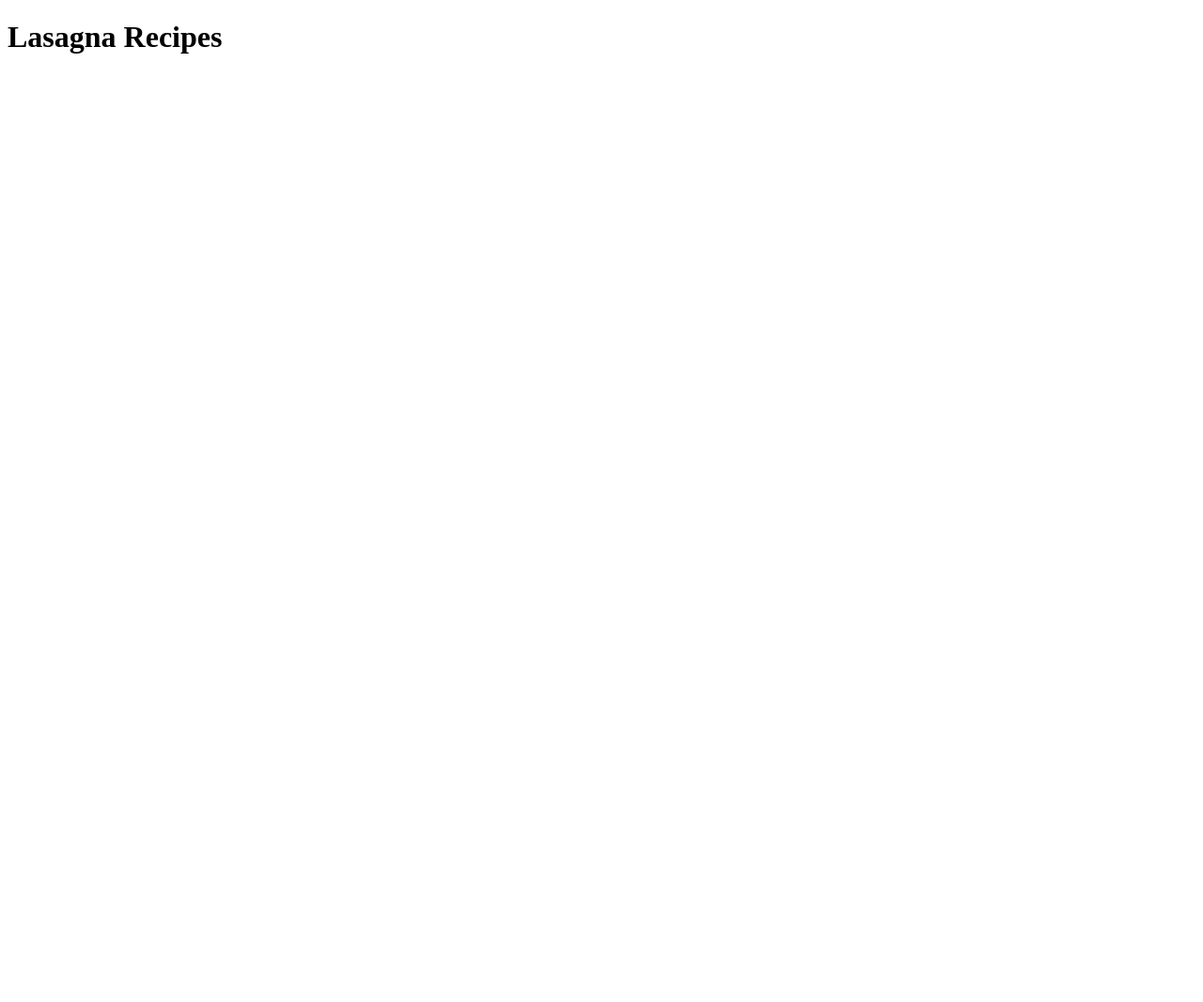
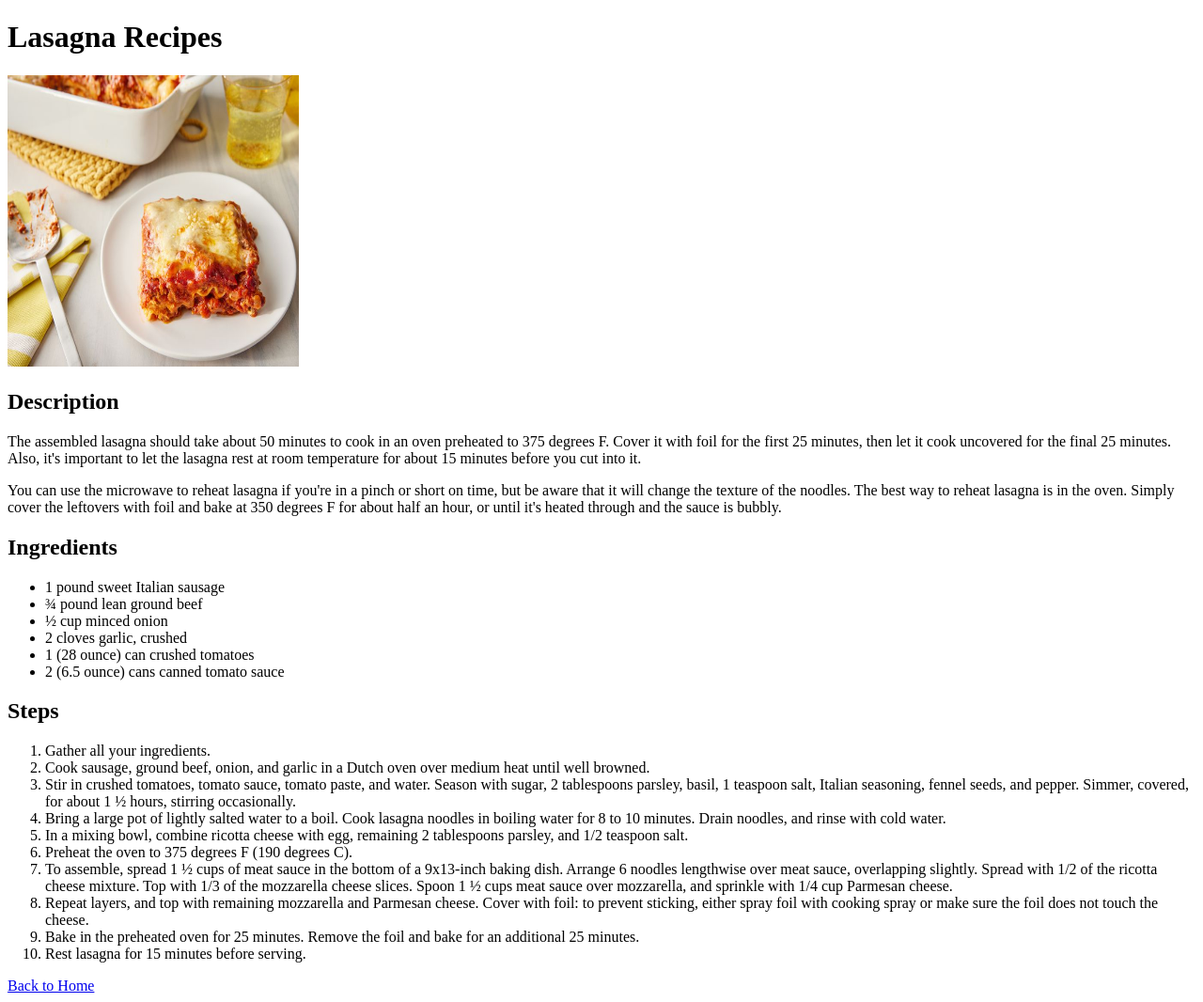
Before and after one commit to kookiiiiii/odin_recipes, a plain HTML site: page recipes/lasagna.html in a window 1280 px wide. Shown: the whole page at 94% size. Before the commit the page ends 800 px from the top, so only its background shows below. Drawn offline with Linux system fonts and the light colour scheme.

Commit message:
added the recipe's descriptions, ingredients, and steps

```diff
--- a/recipes/lasagna.html
+++ b/recipes/lasagna.html
@@ -7,5 +7,77 @@
   </head>
   <body>
     <h1>Lasagna Recipes</h1>
+    <img
+      src="../images/lasagna.jpeg"
+      alt="lasagna's completed dish"
+      height="310"
+      width="310"
+    />
+    <h2>Description</h2>
+    <p>
+      The assembled lasagna should take about 50 minutes to cook in an oven
+      preheated to 375 degrees F. Cover it with foil for the first 25 minutes,
+      then let it cook uncovered for the final 25 minutes. Also, it's important
+      to let the lasagna rest at room temperature for about 15 minutes before
+      you cut into it.
+    </p>
+    <p>
+      You can use the microwave to reheat lasagna if you're in a pinch or short
+      on time, but be aware that it will change the texture of the noodles. The
+      best way to reheat lasagna is in the oven. Simply cover the leftovers with
+      foil and bake at 350 degrees F for about half an hour, or until it's
+      heated through and the sauce is bubbly.
+    </p>
+    <h2>Ingredients</h2>
+    <ul>
+      <li>1 pound sweet Italian sausage</li>
+      <li>¾ pound lean ground beef</li>
+      <li>½ cup minced onion</li>
+      <li>2 cloves garlic, crushed</li>
+      <li>1 (28 ounce) can crushed tomatoes</li>
+      <li>2 (6.5 ounce) cans canned tomato sauce</li>
+    </ul>
+    <h2>Steps</h2>
+    <ol>
+      <li>Gather all your ingredients.</li>
+      <li>
+        Cook sausage, ground beef, onion, and garlic in a Dutch oven over medium
+        heat until well browned.
+      </li>
+      <li>
+        Stir in crushed tomatoes, tomato sauce, tomato paste, and water. Season
+        with sugar, 2 tablespoons parsley, basil, 1 teaspoon salt, Italian
+        seasoning, fennel seeds, and pepper. Simmer, covered, for about 1 ½
+        hours, stirring occasionally.
+      </li>
+      <li>
+        Bring a large pot of lightly salted water to a boil. Cook lasagna
+        noodles in boiling water for 8 to 10 minutes. Drain noodles, and rinse
+        with cold water.
+      </li>
+      <li>
+        In a mixing bowl, combine ricotta cheese with egg, remaining 2
+        tablespoons parsley, and 1/2 teaspoon salt.
+      </li>
+      <li>Preheat the oven to 375 degrees F (190 degrees C).</li>
+      <li>
+        To assemble, spread 1 ½ cups of meat sauce in the bottom of a 9x13-inch
+        baking dish. Arrange 6 noodles lengthwise over meat sauce, overlapping
+        slightly. Spread with 1/2 of the ricotta cheese mixture. Top with 1/3 of
+        the mozzarella cheese slices. Spoon 1 ½ cups meat sauce over mozzarella,
+        and sprinkle with 1/4 cup Parmesan cheese.
+      </li>
+      <li>
+        Repeat layers, and top with remaining mozzarella and Parmesan cheese.
+        Cover with foil: to prevent sticking, either spray foil with cooking
+        spray or make sure the foil does not touch the cheese.
+      </li>
+      <li>
+        Bake in the preheated oven for 25 minutes. Remove the foil and bake for
+        an additional 25 minutes.
+      </li>
+      <li>Rest lasagna for 15 minutes before serving.</li>
+    </ol>
+    <a href="../index.html">Back to Home</a>
   </body>
 </html>
```
Also changed, not shown: images/lasagna.jpeg (added).
